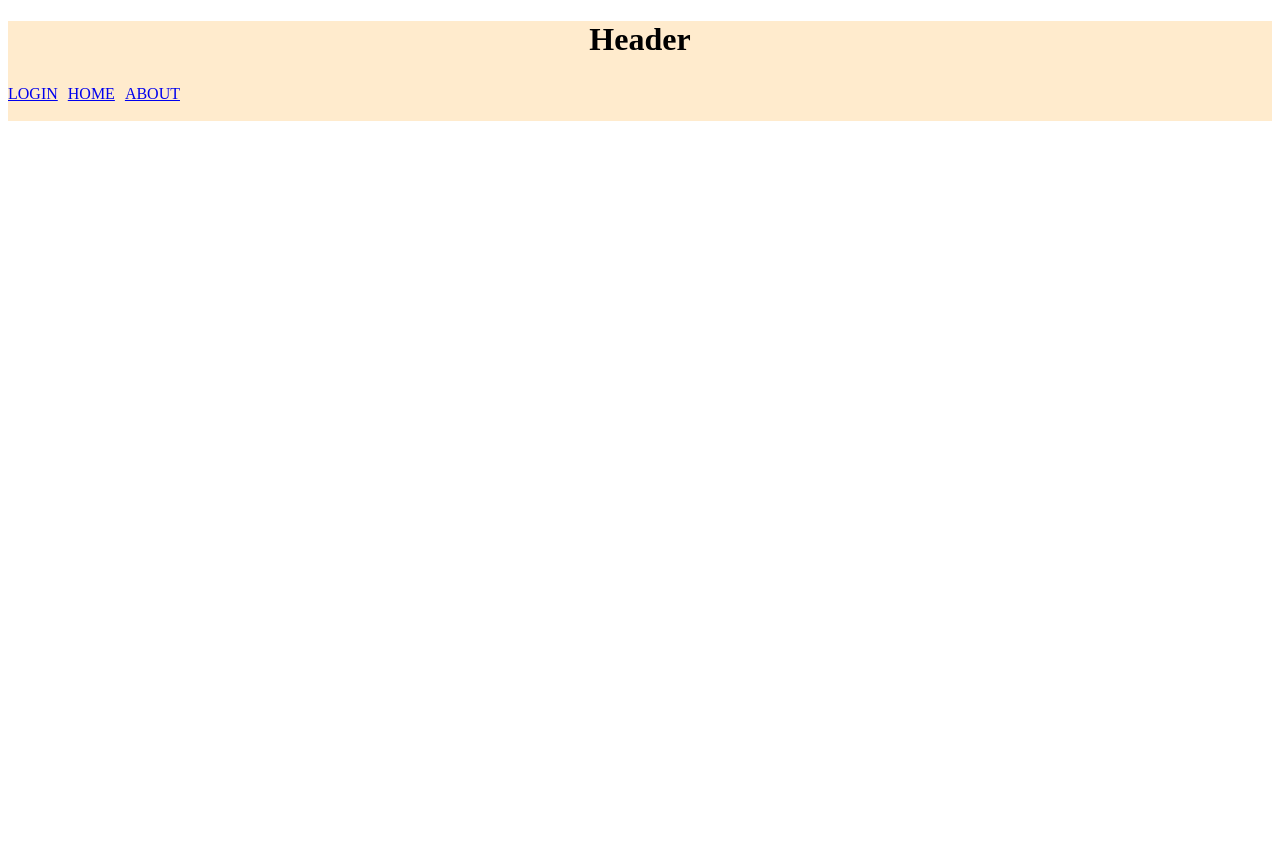
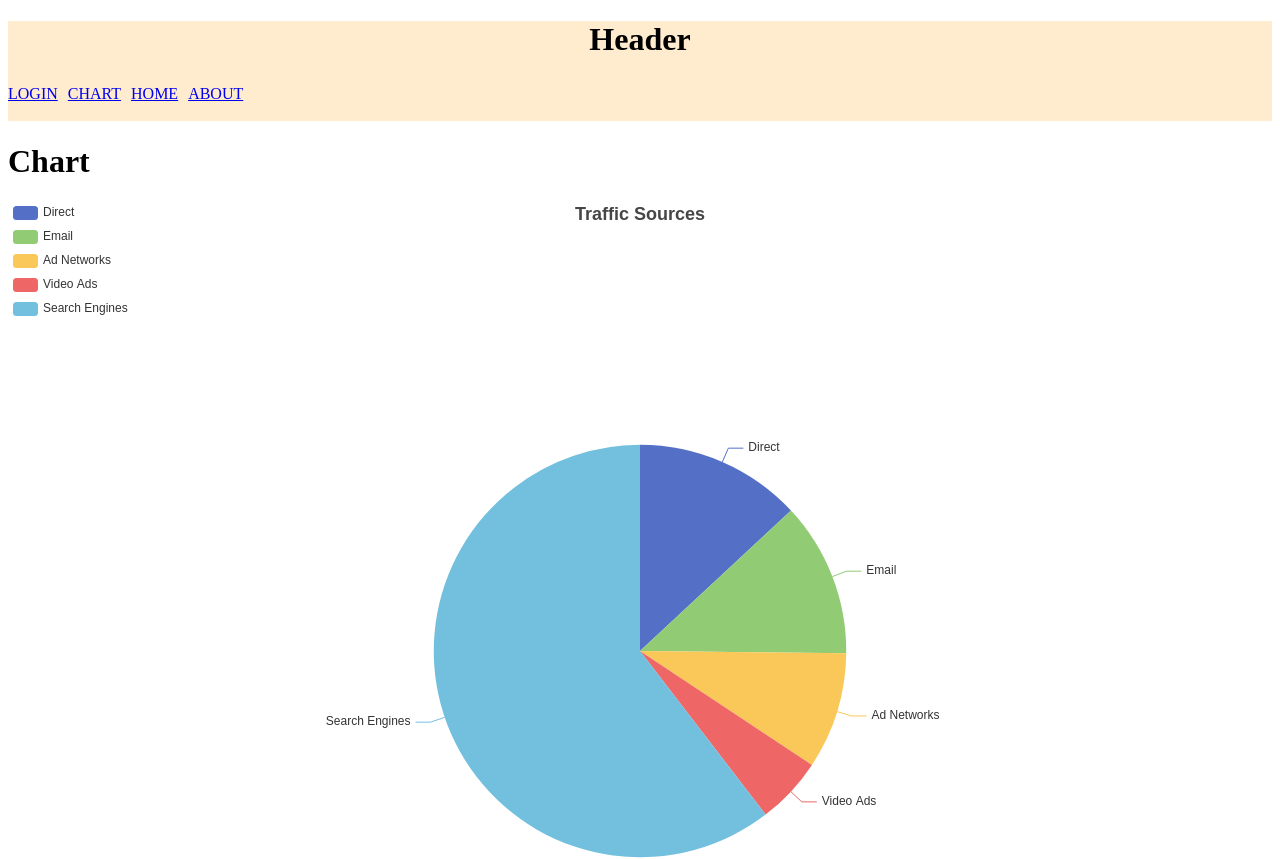
Before and after one commit to Kimjiman/vueTest, a Vue app: page /statistics/chart in a window 1280 px wide. Shown: the top 859 px of the page. Built offline with nearby package versions, Linux system fonts and the light colour scheme.

Commit message:
[Feature] echart 페이지 생성

```diff
--- a/src/router/index.js
+++ b/src/router/index.js
@@ -2,6 +2,7 @@
 import { useGlobalStore } from '@/store';
 import { createPinia } from 'pinia';
 import userRouter from '@/router/user';
+import statisticsRouter from '@/router/statistics';
 
 const pinia = createPinia();
 const store = useGlobalStore(pinia);
@@ -20,9 +21,11 @@
             component: () => import('@/views/About.vue'),
         },
         ...userRouter.map(route => ({ ...route, path: `/user/${route.path}` })),
+        ...statisticsRouter.map(route => ({ ...route, path: `/statistics/${route.path}` })),
     ],
 });
 
+// 전역가드로 user권한체크
 const onBeforeEach = async (to, from, next) => {
     const user = store.getUser;
     return next();
--- /dev/null
+++ b/src/router/statistics.js
@@ -0,0 +1,10 @@
+// 통계 라우터
+const userRouter = [
+    {
+        path: 'chart',
+        name: 'chart',
+        component: () => import('@/views/statistics/Chart.vue'),
+    },
+];
+
+export default userRouter;
--- a/src/router/user.js
+++ b/src/router/user.js
@@ -1,3 +1,4 @@
+// 회원 관련 라우터
 const userRouter = [
     {
         path: 'login',
--- /dev/null
+++ b/src/views/statistics/Chart.vue
@@ -0,0 +1,54 @@
+<template>
+    <h1>Chart</h1>
+    <v-chart class="chart" :option="option" autoresize />
+</template>
+
+<script setup>
+import { use } from 'echarts/core';
+import { CanvasRenderer } from 'echarts/renderers';
+import { PieChart } from 'echarts/charts';
+import { TitleComponent, TooltipComponent, LegendComponent } from 'echarts/components';
+import VChart from 'vue-echarts';
+import { ref } from 'vue';
+
+use([CanvasRenderer, PieChart, TitleComponent, TooltipComponent, LegendComponent]);
+
+const data = ref([
+    { value: 335, name: 'Direct' },
+    { value: 310, name: 'Email' },
+    { value: 234, name: 'Ad Networks' },
+    { value: 135, name: 'Video Ads' },
+    { value: 1548, name: 'Search Engines' },
+]);
+
+const option = ref({
+    title: {
+        text: 'Traffic Sources',
+        left: 'center',
+    },
+    tooltip: {
+        trigger: 'item',
+    },
+    legend: {
+        orient: 'vertical',
+        left: 'left',
+        data: ['Direct', 'Email', 'Ad Networks', 'Video Ads', 'Search Engines'],
+    },
+    series: [
+        {
+            name: 'Traffic Sources',
+            type: 'pie',
+            radius: '55%',
+            center: ['50%', '60%'],
+            data: data,
+            emphasis: {
+                itemStyle: {
+                    shadowBlur: 10,
+                    shadowOffsetX: 0,
+                    shadowColor: 'rgba(0, 0, 0, 0.5)',
+                },
+            },
+        },
+    ],
+});
+</script>
```
